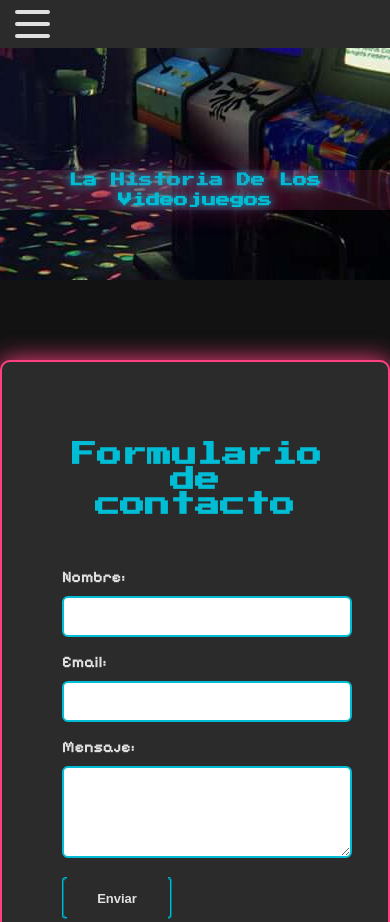
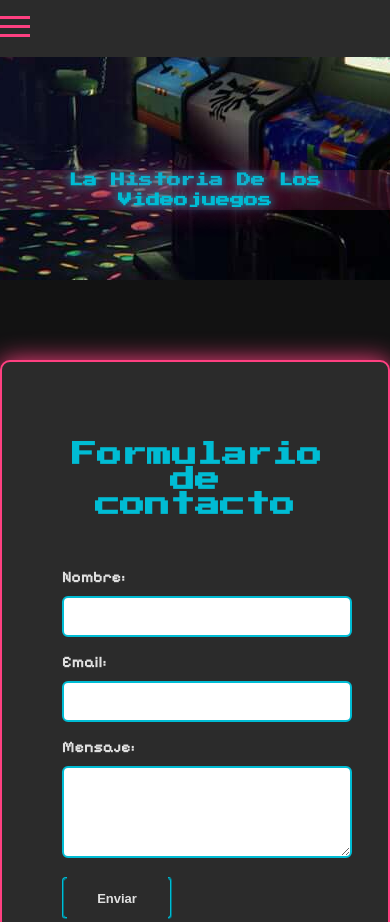
Before and after one commit to RAMiRO005/TP-Final, a plain HTML site: page contacto.html in a window 390 px wide. Shown: the top 922 px of the page. Drawn offline with Linux system fonts and the light colour scheme.

Commit message:
cambio de boton menu

```diff
--- a/assets/js/menu.js
+++ b/assets/js/menu.js
@@ -1,5 +1,5 @@
 // Selección de elementos
-const btn = document.getElementById("hamburguesa");
+const btn = document.getElementById("burger-checkbox");
 const menu = document.getElementById("menu");
 
 // Evento para abrir/cerrar menú
--- a/contacto.html
+++ b/contacto.html
@@ -14,11 +14,12 @@
 <body>
 
     <nav>
-        <div class="hamburguesa" id="hamburguesa">
+        <input id="burger-checkbox" type="checkbox" />
+            <label class="burger" for="burger-checkbox">
             <span></span>
             <span></span>
             <span></span>
-        </div>
+        </label>
         <ul id="menu">
             <li> <a href="index.html">Volver inicio</a> </li>
         </ul>
@@ -49,7 +50,7 @@
                 <label for="mensaje">Mensaje:</label>
                 <textarea name="mensaje" rows="4"></textarea>
             </div>
-                <input type="hidden" name="_next" value="https://tp-final-ramiromoises.netlify.app/gracias.html">
+                <input type="hidden" name="_next" value="https://tp-final-ramiromoises.netlify.app/gracias">
                 <input type="hidden" name="_captcha" value="false">
             <button type="submit">
                 Enviar
--- a/css/style.css
+++ b/css/style.css
@@ -676,34 +676,38 @@ header{
     }
 
     /* Botón hamburguesa */
-    .hamburguesa {
-        width: 35px;
-        height: 28px;
-        display: flex;
-        flex-direction: column;
-        justify-content: space-between;
+
+.burger {
+    display: inline-block;
     cursor: pointer;
-        margin-left: 15px;
-        z-index: 2000;
+    z-index: 1000;
 }
 
-    .hamburguesa span {
-        width: 100%;
-        height: 4px;
-        background: var(--color-textoPrincipal);
-        border-radius: 4px;
-        transition: 0.4s;
+.burger span {
+    display: block;
+    width: 30px;
+    height: 3px;
+    background: var(--color-hover);
+    margin: 6px 0;
+    transition: transform 0.3s cubic-bezier(0.68, -0.55, 0.265, 1.55),
+    opacity 0.3s ease;
 }
 
-    /* ANIMACIÓN AL ABRIR */
-    .hamburguesa.activo span:nth-child(1) {
-        transform: translateY(12px) rotate(45deg);
+#burger-checkbox {
+    display: none;
 }
-    .hamburguesa.activo span:nth-child(2) {
+
+#burger-checkbox:checked + .burger span:nth-child(1) {
+    transform: translateY(8px) rotate(45deg);
+}
+
+#burger-checkbox:checked + .burger span:nth-child(2) {
     opacity: 0;
+    transform: translateX(-20px);
 }
-    .hamburguesa.activo span:nth-child(3) {
-        transform: translateY(-12px) rotate(-45deg);
+
+#burger-checkbox:checked + .burger span:nth-child(3) {
+    transform: translateY(-8px) rotate(-45deg);
 }
 
     /* Ajustar enlaces */
--- a/css/styleContacto.css
+++ b/css/styleContacto.css
@@ -515,34 +515,40 @@ header{
     }
 
 /* Botón hamburguesa */
-    .hamburguesa {
-        width: 35px;
-        height: 28px;
-        display: flex;
-        flex-direction: column;
-        justify-content: space-between;
+
+    /* Botón hamburguesa */
+
+.burger {
+    display: inline-block;
     cursor: pointer;
-        margin-left: 15px;
-        z-index: 2000;
+    z-index: 1000;
 }
 
-    .hamburguesa span {
-        width: 100%;
-        height: 4px;
-        background: var(--color-textoPrincipal);
-        border-radius: 4px;
-        transition: 0.4s;
+.burger span {
+    display: block;
+    width: 30px;
+    height: 3px;
+    background: var(--color-hover);
+    margin: 6px 0;
+    transition: transform 0.3s cubic-bezier(0.68, -0.55, 0.265, 1.55),
+    opacity 0.3s ease;
 }
 
-    /* ANIMACIÓN AL ABRIR */
-    .hamburguesa.activo span:nth-child(1) {
-        transform: translateY(12px) rotate(45deg);
+#burger-checkbox {
+    display: none;
 }
-    .hamburguesa.activo span:nth-child(2) {
+
+#burger-checkbox:checked + .burger span:nth-child(1) {
+    transform: translateY(8px) rotate(45deg);
+}
+
+#burger-checkbox:checked + .burger span:nth-child(2) {
     opacity: 0;
+    transform: translateX(-20px);
 }
-    .hamburguesa.activo span:nth-child(3) {
-        transform: translateY(-12px) rotate(-45deg);
+
+#burger-checkbox:checked + .burger span:nth-child(3) {
+    transform: translateY(-8px) rotate(-45deg);
 }
 
     /* Ajustar enlaces */
```
Also changed, not shown: gracias.html (+3 -2 lines), index.html (+5 -2 lines). Lines whose indentation alone changed are shown as unchanged.
